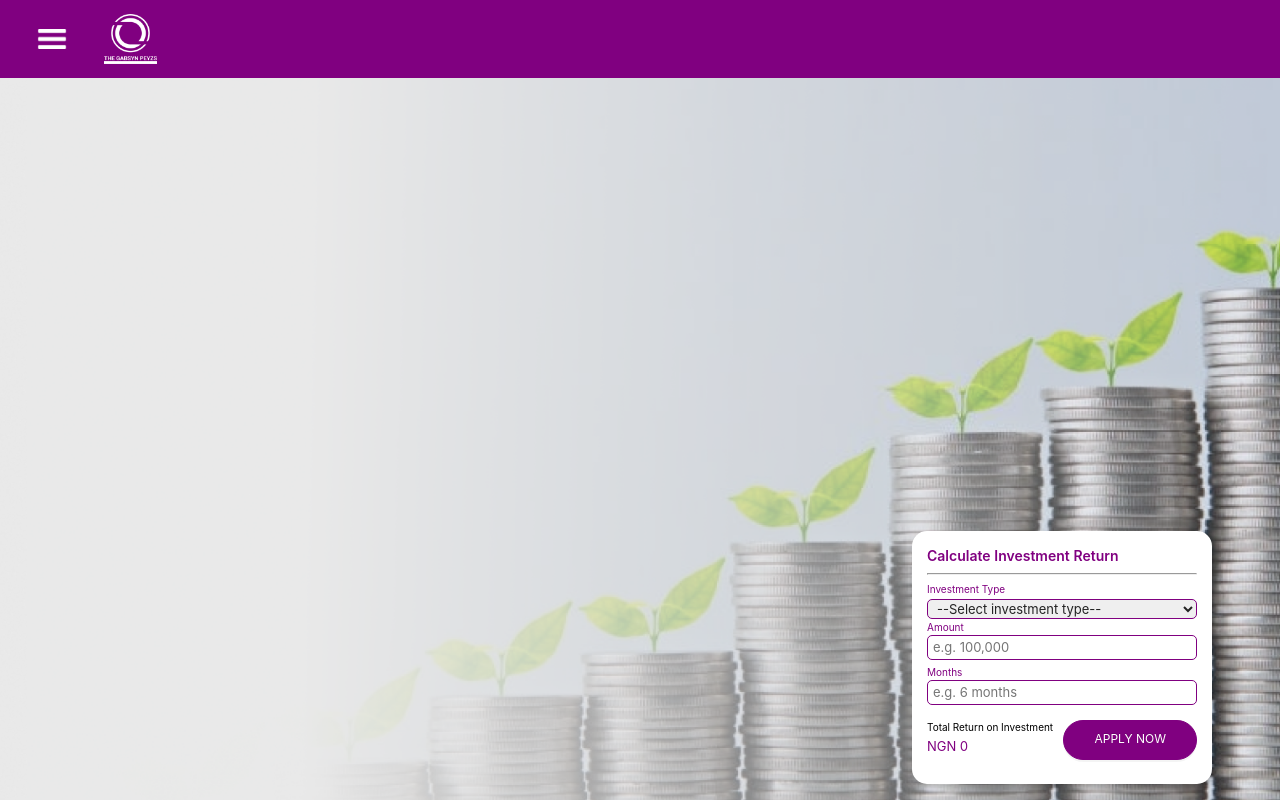
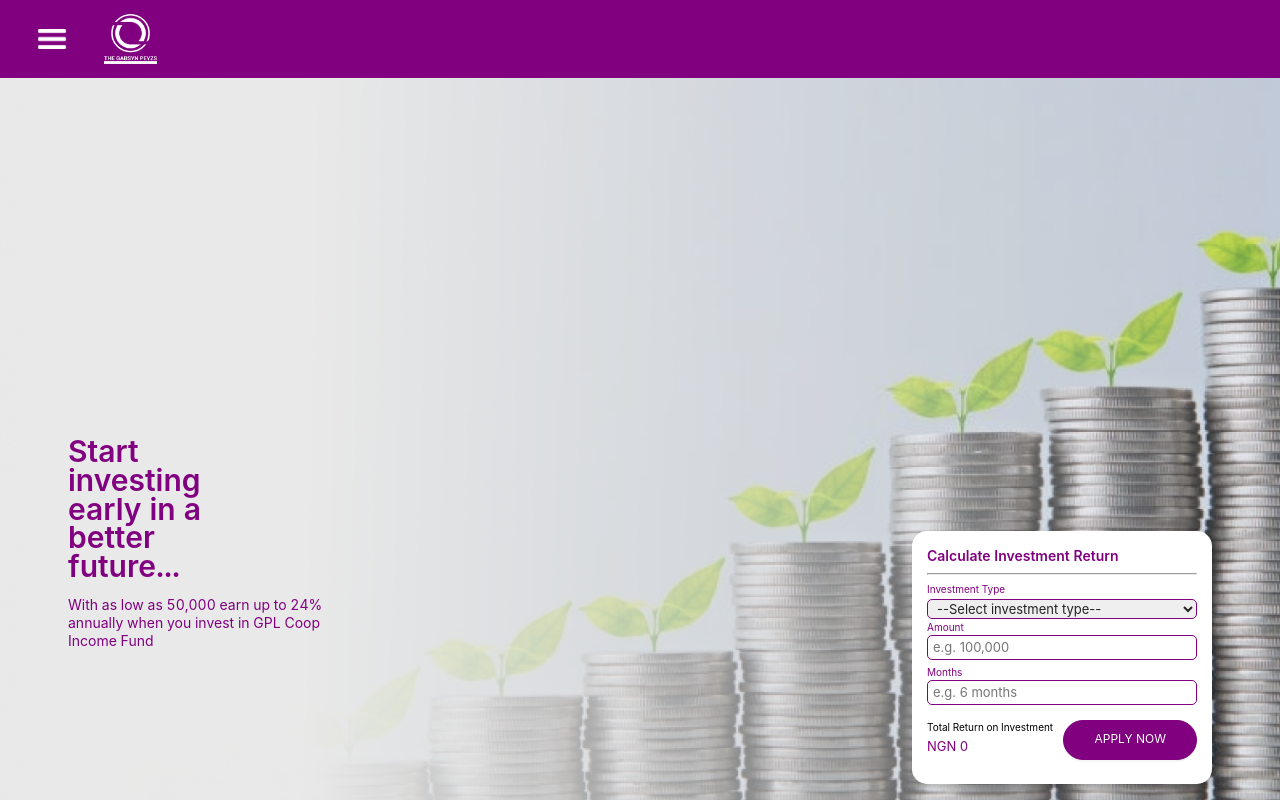
Before and after one commit to buildSystems/GabsynPeyz_Website, a Next.js app: page /investments in a window 1280 px wide. Built offline with nearby package versions, Linux system fonts and the light colour scheme.

Commit message:
loan page style

```diff
--- a/styles/global.css
+++ b/styles/global.css
@@ -324,7 +324,7 @@ button:hover{
 .loansText{
   width: 300px;
   position: absolute;
-  margin-bottom: 100px;
+  bottom: 150px;
 }
 
 .calculator{
```
Also changed, not shown: pages/loans.js (+7 -4 lines).
